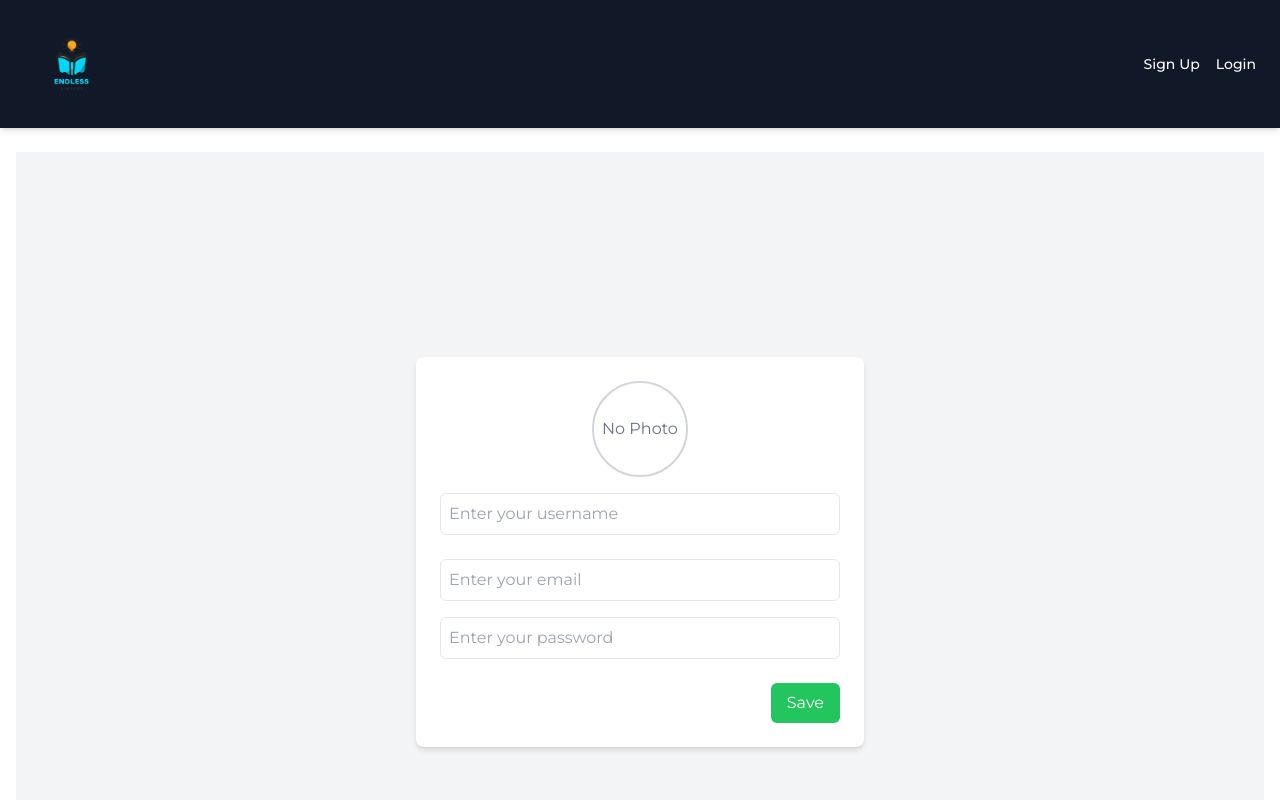
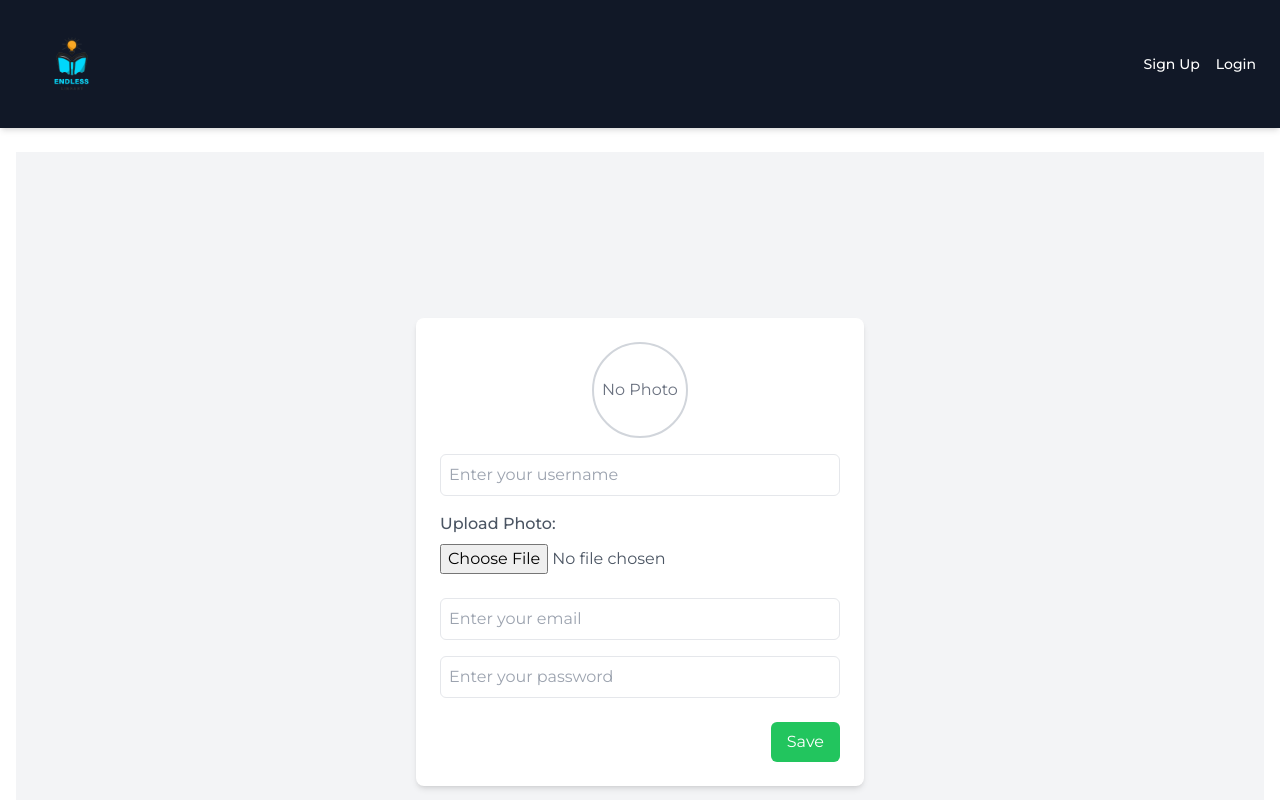
Before and after one commit to Moamed10/BookStore, a React (Vite) app in the folder frontend/: page /profile in a window 1280 px wide. Both pictures are taken after a click on the button "Edit". Shown: the top 800 px of the page. Built offline with nearby package versions, Linux system fonts and the light colour scheme.

Commit message:
added image option

```diff
--- a/frontend/src/pages/user/ProfilePage.jsx
+++ b/frontend/src/pages/user/ProfilePage.jsx
@@ -1,11 +1,11 @@
-import { useState } from 'react';
+import { useState } from "react";
 
 const ProfilePage = () => {
   const [userInfo, setUserInfo] = useState({
-    userName: '',
-    email: '',
-    password: '',
-    photo: '',
+    userName: "",
+    email: "",
+    password: "",
+    photo: "",
   });
 
   const [isEditing, setIsEditing] = useState(false);
@@ -15,10 +15,20 @@ const ProfilePage = () => {
     setUserInfo({ ...userInfo, [name]: value });
   };
 
+  const handlePhotoChange = (e) => {
+    const file = e.target.files[0];
+    if (file) {
+      const reader = new FileReader();
+      reader.onload = () => {
+        setUserInfo({ ...userInfo, photo: reader.result });
+      };
+      reader.readAsDataURL(file);
+    }
+  };
+
   const handleSave = () => {
     setIsEditing(false);
-
-    console.log('Updated user info:', userInfo);
+    console.log("Updated user info:", userInfo);
   };
 
   return (
@@ -38,7 +48,7 @@ const ProfilePage = () => {
           )}
           {!isEditing ? (
             <h2 className="mt-4 text-xl font-semibold text-gray-800">
-              {userInfo.userName || 'No Name Provided'}
+              {userInfo.userName || "No Name Provided"}
             </h2>
           ) : (
             <input
@@ -52,16 +62,33 @@ const ProfilePage = () => {
           )}
         </div>
 
+        {isEditing && (
+          <div className="mt-4">
+            <label
+              htmlFor="photoUpload"
+              className="block text-gray-600 font-medium"
+            >
+              Upload Photo:
+            </label>
+            <input
+              id="photoUpload"
+              type="file"
+              accept="image/*"
+              onChange={handlePhotoChange}
+              className="mt-2 block w-full text-gray-600"
+            />
+          </div>
+        )}
+
         <div className="mt-6 space-y-4">
           {!isEditing ? (
             <>
               <p className="text-gray-600">
-                <strong>Email:</strong>{' '}
-                {userInfo.email || 'No Email Provided'}
+                <strong>Email:</strong> {userInfo.email || "No Email Provided"}
               </p>
               <p className="text-gray-600">
-                <strong>Password:</strong>{' '}
-                {userInfo.password || 'No password Provided'}
+                <strong>Password:</strong>{" "}
+                {userInfo.password || "No password Provided"}
               </p>
             </>
           ) : (
```
